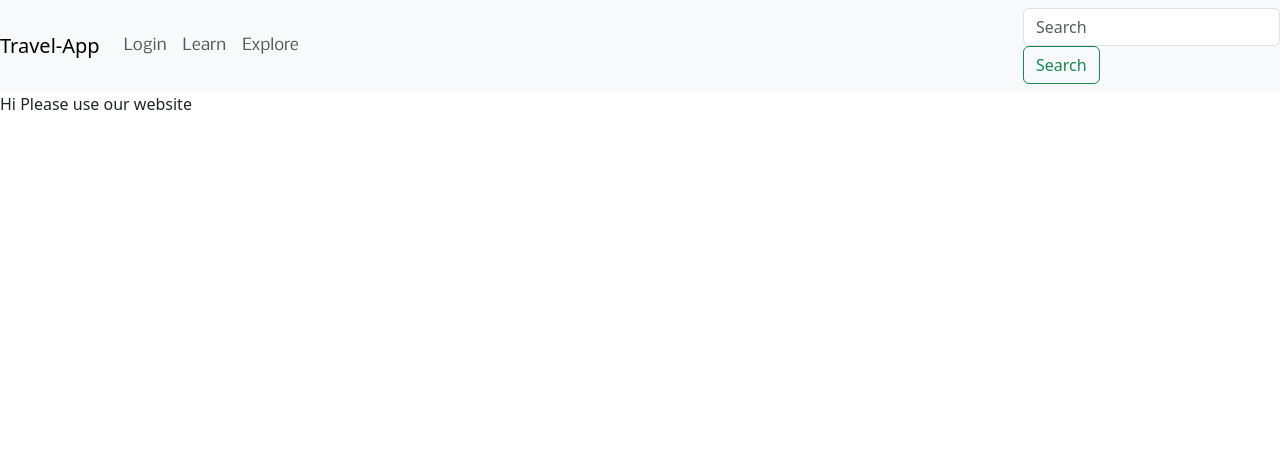
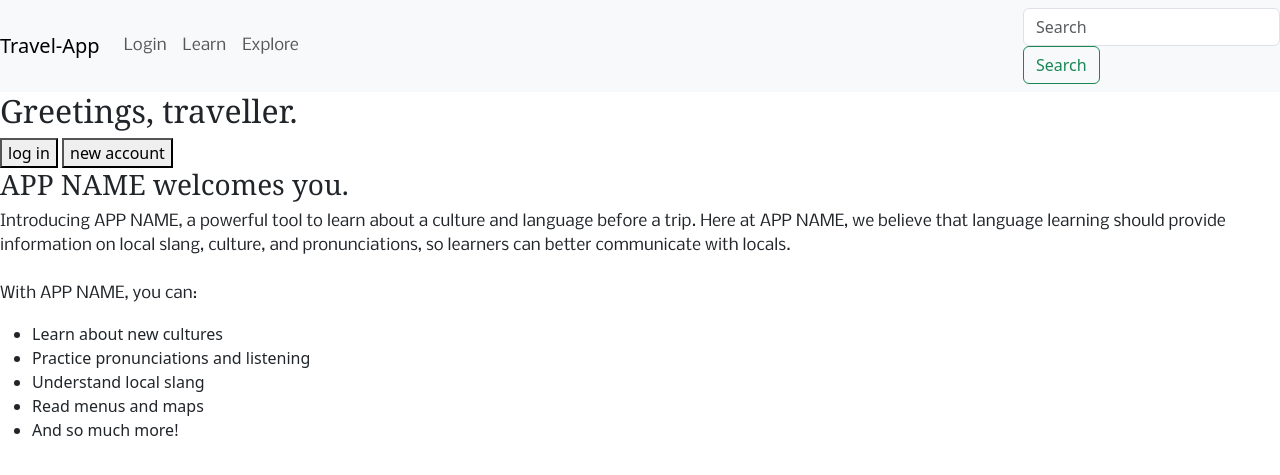
Before and after one commit to JacobPercy/travel-web-app, a Django app: page / in a window 1280 px wide. Shown: the top 475 px of the page. Run offline with Django 5.2, Linux system fonts and the light colour scheme; some web fonts are replaced.

Commit message:
added more content to startup.html

```diff
--- a/tapp/templates/startup.html
+++ b/tapp/templates/startup.html
@@ -5,5 +5,25 @@
 {% endblock %}
 
 {% block main %}
-  Hi Please use our website
+  <h2>
+    Greetings, traveller.
+  </h2>
+  <button type="button" name="log-in" id="log-in">log in</button>
+  <button type="button" name="new-account" id="log-in">new account</button>
+  <h3>
+    <span class="app_name">APP NAME</span> welcomes you.
+  </h3>
+  <p>
+    Introducing <span class="app_name">APP NAME</span>, a powerful tool to learn about a culture and language before a trip. Here at <span class="app_name">APP NAME</span>, we believe that language learning should provide information on local slang, culture, and pronunciations, so learners can better communicate with locals.
+    <br><br>
+    With <span class="app_name">APP NAME</span>, you can:
+    <ul>
+      <li>Learn about new cultures</li>
+      <li>Practice pronunciations and listening</li>
+      <li>Understand local slang</li>
+      <li>Read menus and maps</li>
+      <li>And so much more!</li>
+    </ul>
+    <br>
+  </p>
 {% endblock %}
```
